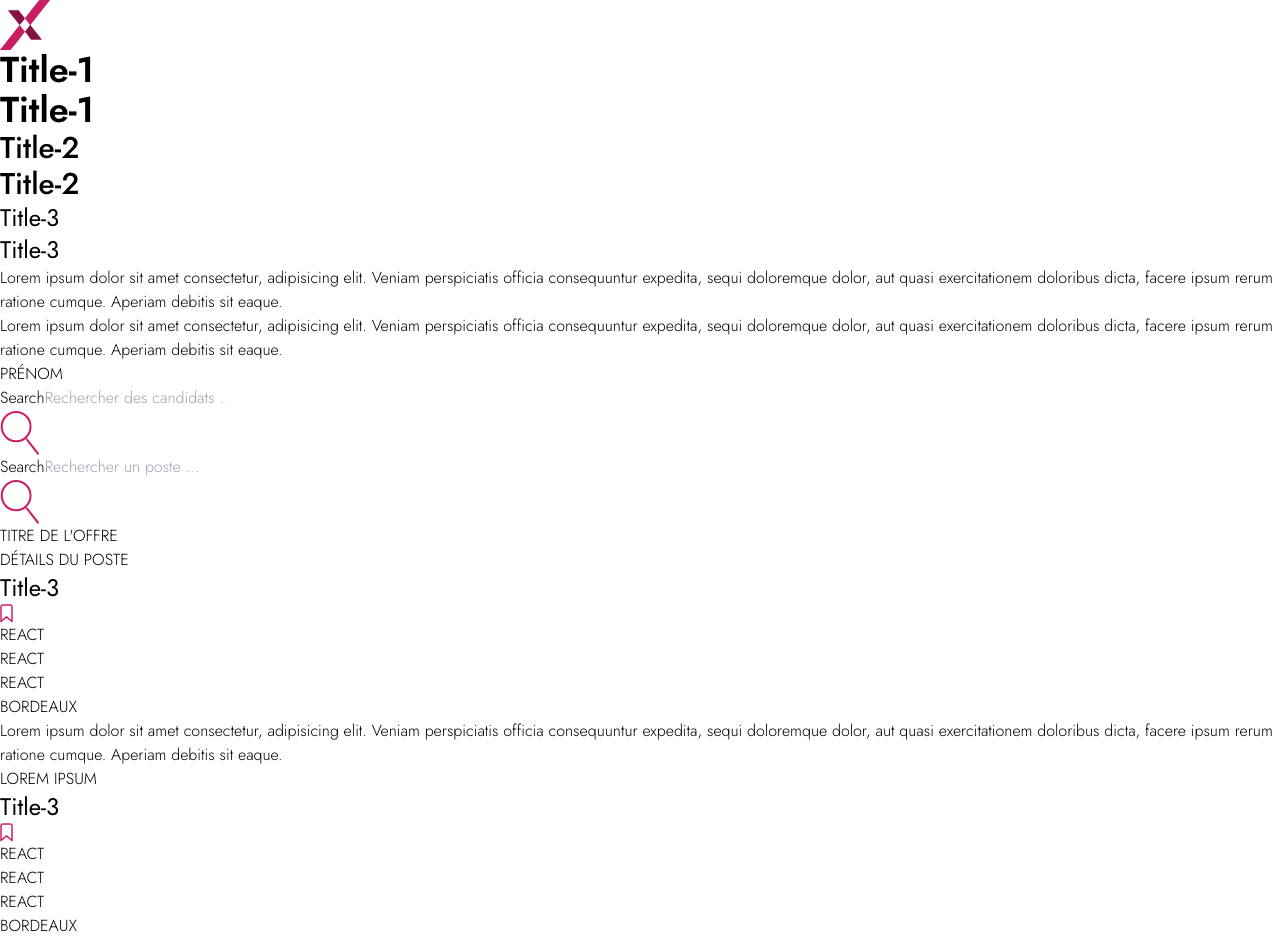
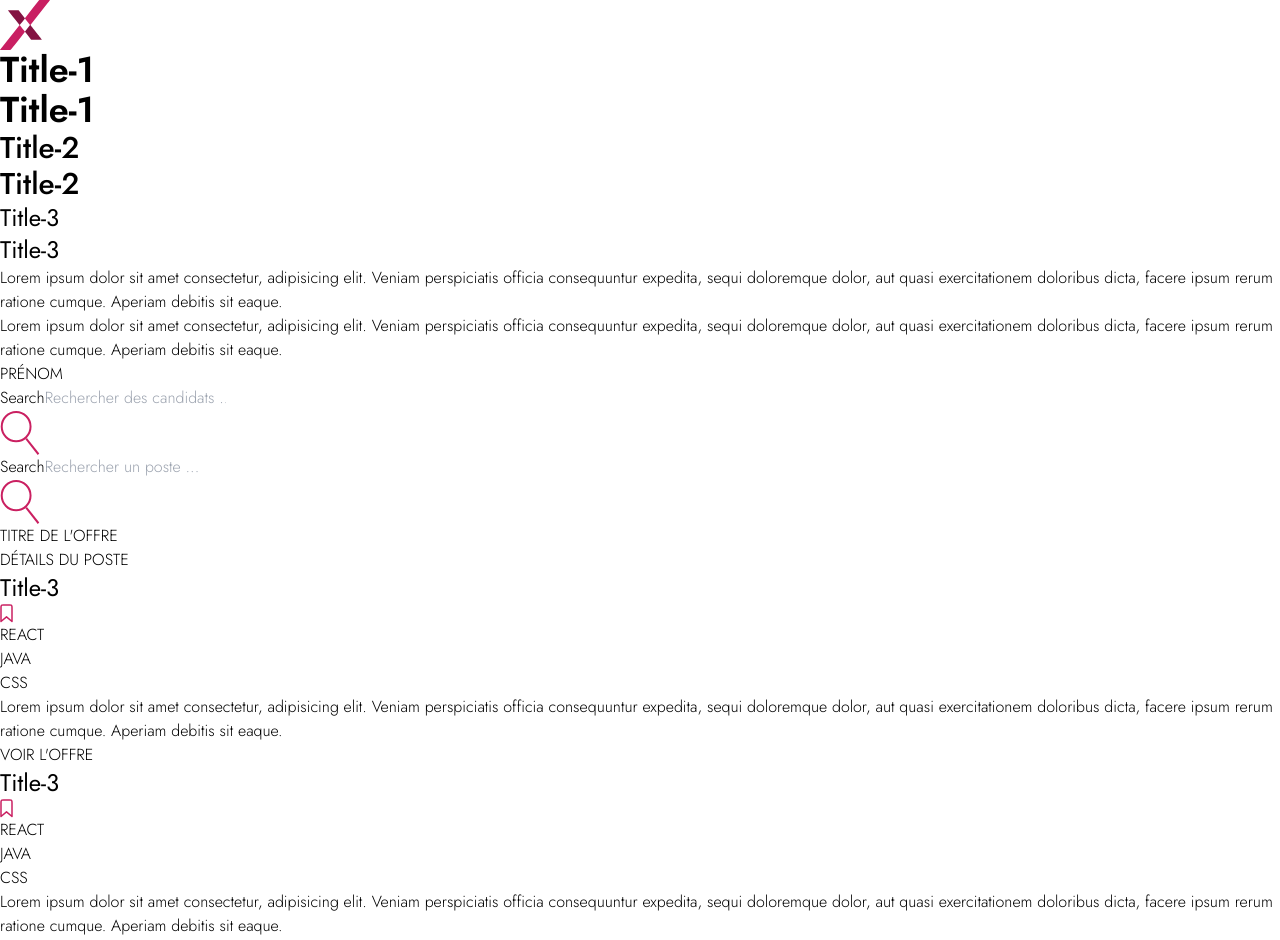
Before and after one commit to WildCodeSchool-2024-02/JS-bdx-0224-P3-Externatic, a React (Vite) app in the folder client/: page / in a window 1280 px wide. Shown: the top 940 px of the page. Built offline with nearby package versions, Linux system fonts and the light colour scheme.

Commit message:
some avancement

```diff
--- a/client/src/components/atomic/buttons/ButtonOffer.jsx
+++ b/client/src/components/atomic/buttons/ButtonOffer.jsx
@@ -1,12 +1,12 @@
 function ButtonOffer() {
   return (
-  <button
-  className=" w-56 h-11 bg-[var(--primary-color)] font-semibold text-[var(--primary-background-color)] rounded-lg cursor-pointer max-md:w-36 max-md:h-8 max-md:text-sm"
-  type="button"
->
-  VOIR L'OFFRE
-</button>
-  )
+    <button
+      className=" px-5 py-2 bg-[var(--primary-color)] font-semibold text-[var(--primary-background-color)] rounded-lg cursor-pointer max-md:w-36 max-md:h-8 max-md:text-sm"
+      type="button"
+    >
+      VOIR L'OFFRE
+    </button>
+  );
 }
 
 export default ButtonOffer;
--- a/client/src/components/atomic/card/Card.jsx
+++ b/client/src/components/atomic/card/Card.jsx
@@ -1,41 +1,28 @@
+import ButtonOffer from "../buttons/ButtonOffer";
+import Tag from "../tag/Tag";
+
 export default function Card() {
   return (
     <article className=" max-w-xl border border-[var(--primary-color)] rounded-md shadow-lg shadow-slate-300 min-h-44 p-4 bg-[var(--secondary-background-color)] mb-4 max-md:max-w-96 ">
       <header className="flex justify-between items-center mb-4">
-              <h3 className="text-[var(--primary-color)] max-md:text-lg">
-                Title-3{" "}
-              </h3>
+        <h3 className="text-[var(--primary-color)] max-md:text-lg">Title-3 </h3>
         <img src="./src/assets/images/signet.svg" alt="" />
       </header>
       <ul className="flex gap-1 relative mb-4">
-              <li className="w-14 bg-[var(--secondary-color)] text-[var(--primary-background-color)] text-center max-md:w-10 max-md:text-xs">
-                REACT
-              </li>
-              <li className="w-14 bg-[var(--secondary-color)] text-[var(--primary-background-color)] text-center max-md:w-10 max-md:text-xs">
-                REACT
-              </li>
-              <li className="w-14 bg-[var(--secondary-color)] text-[var(--primary-background-color)] text-center max-md:w-10 max-md:text-xs">
-                REACT
-              </li>
-              <li className="w-28 bg-[var(--secondary-color)] text-[var(--primary-background-color)] text-center absolute right-0 max-md:w-20 max-md:text-xs">
-                BORDEAUX
-              </li>
+        <Tag tag="REACT" />
+        <Tag tag="JAVA" />
+        <Tag tag="CSS" />
       </ul>
       <p className="text-content mb-4 max-md:text-sm">
         {" "}
         Lorem ipsum dolor sit amet consectetur, adipisicing elit. Veniam
-              perspiciatis officia consequuntur expedita, sequi doloremque
-              dolor, aut quasi exercitationem doloribus dicta, facere ipsum
-              rerum ratione cumque. Aperiam debitis sit eaque.
+        perspiciatis officia consequuntur expedita, sequi doloremque dolor, aut
+        quasi exercitationem doloribus dicta, facere ipsum rerum ratione cumque.
+        Aperiam debitis sit eaque.
       </p>
       <footer className="flex justify-center">
-              <button
-                className="w-40 h-8 bg-[var(--primary-color)] font-semibold text-[var(--primary-background-color)] rounded-lg cursor-pointer max-md:w-36 max-md:h-8 max-md:text-sm"
-                type="button"
-              >
-                LOREM IPSUM
-              </button>
+<ButtonOffer/>
       </footer>
     </article>
-  )
+  );
 }
```
Lines whose indentation alone changed are shown as unchanged.
